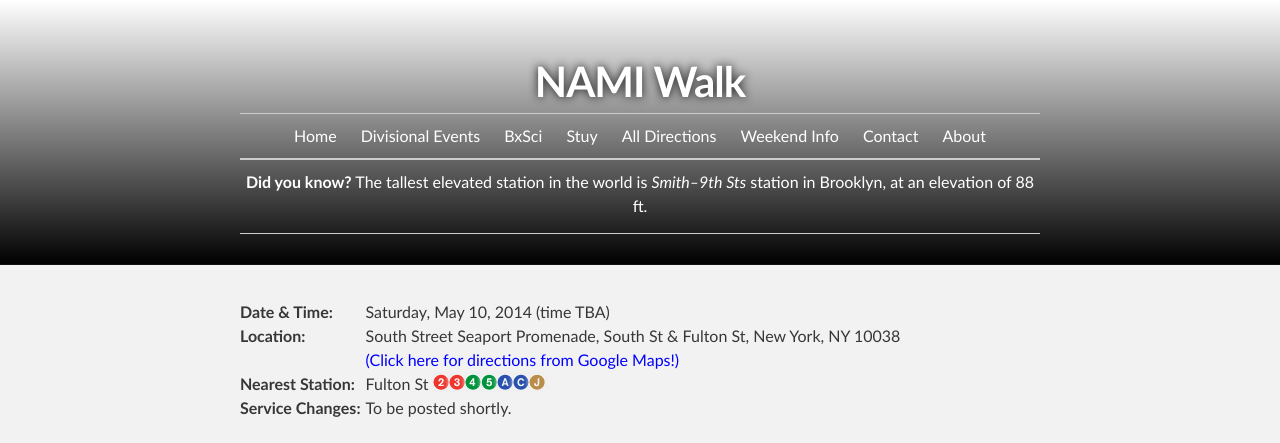
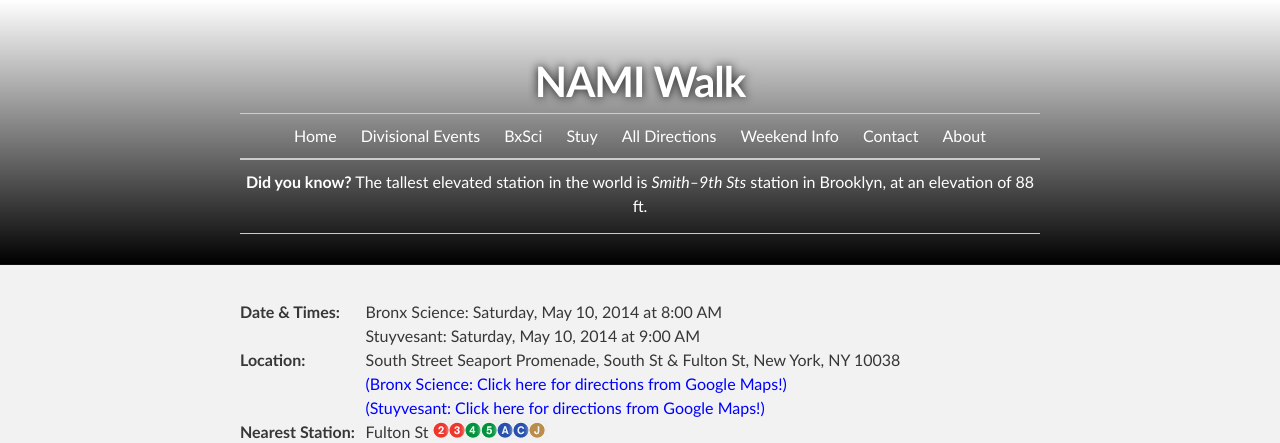
Before and after one commit to d11directions/d11directions.github.io, a Jekyll site: the page built from _posts/2014-05-10-NAMI_Walk.html, in a window 1280 px wide. Shown: the top 443 px of the page. Built offline with Jekyll 4.4.1, drawn with Linux system fonts in a browser that asks for light colours.

Commit message:
Update NAMI Walk Update times

```diff
--- a/_posts/2014-05-10-NAMI_Walk.html
+++ b/_posts/2014-05-10-NAMI_Walk.html
@@ -3,13 +3,18 @@ layout: direction
 title: NAMI Walk
 for: Bronx Science &amp; Stuyvesant Key Club
 tags: [bxsci, stuy]
-time: Saturday, May 10, 2014 (time TBA)
+times:
+    - Bronx Science&#58; Saturday, May 10, 2014 at 8:00 AM
+    - Stuyvesant&#58; Saturday, May 10, 2014 at 9:00 AM
 location: South Street Seaport Promenade, South St &amp; Fulton St, New York, NY 10038
 nearest-station: Fulton St <img src="/img/2.png" alt="(2)"><img src="/img/3.png" alt="(3)"><img src="/img/4.png" alt="(4)"><img src="/img/5.png" alt="(5)"><img src="/img/A.png" alt="(A)"><img src="/img/C.png" alt="(C)"><img src="/img/J.png" alt="(J)">
 changes-brief:
     - To be posted shortly.
 changes-ext:
     - http://travel.mtanyct.info/serviceadvisory/routeStatusResult.aspx?tag=ALL&date=05/10/2014&time=&method=getstatus4
-gmap:
-    - https://maps.google.com/maps?f=d&amp;source=s_d&amp;saddr=&amp;daddr=South+St+%26+Fulton+St,+New+York,+NY+10038&amp;hl=en&amp;geocode=Fb0gbQIdVs2W-ymDE9D4PFrCiTES-AVGkoAPcw&amp;sll=40.706237,-74.003114&amp;sspn=0.011533,0.022724&amp;gl=us&amp;dirflg=r&amp;ttype=arr&amp;date=05%2F10%2F14&amp;time=7:00am&amp;noexp=0&amp;noal=0&amp;sort=def&amp;mra=ls&amp;ie=UTF8&amp;t=m&amp;start=0&amp;ll=40.706237,-74.003114&amp;spn=0.011533,0.022724
+gmaps:
+    - link: https://maps.google.com/maps?f=d&amp;source=s_d&amp;saddr=&amp;daddr=South+St+%26+Fulton+St,+New+York,+NY+10038&amp;hl=en&amp;geocode=Fb0gbQIdVs2W-ymDE9D4PFrCiTES-AVGkoAPcw&amp;sll=40.706237,-74.003114&amp;sspn=0.011533,0.022724&amp;gl=us&amp;dirflg=r&amp;ttype=arr&amp;date=05%2F10%2F14&amp;time=7:50am&amp;noexp=0&amp;noal=0&amp;sort=def&amp;mra=ls&amp;ie=UTF8&amp;t=m&amp;start=0&amp;ll=40.706237,-74.003114&amp;spn=0.011533,0.022724
+      for: Bronx Science
+    - link: https://maps.google.com/maps?f=d&amp;source=s_d&amp;saddr=&amp;daddr=South+St+%26+Fulton+St,+New+York,+NY+10038&amp;hl=en&amp;geocode=Fb0gbQIdVs2W-ymDE9D4PFrCiTES-AVGkoAPcw&amp;sll=40.706237,-74.003114&amp;sspn=0.011533,0.022724&amp;gl=us&amp;dirflg=r&amp;ttype=arr&amp;date=05%2F10%2F14&amp;time=8:50am&amp;noexp=0&amp;noal=0&amp;sort=def&amp;mra=ls&amp;ie=UTF8&amp;t=m&amp;start=0&amp;ll=40.706237,-74.003114&amp;spn=0.011533,0.022724
+      for: Stuyvesant
 ---
```
